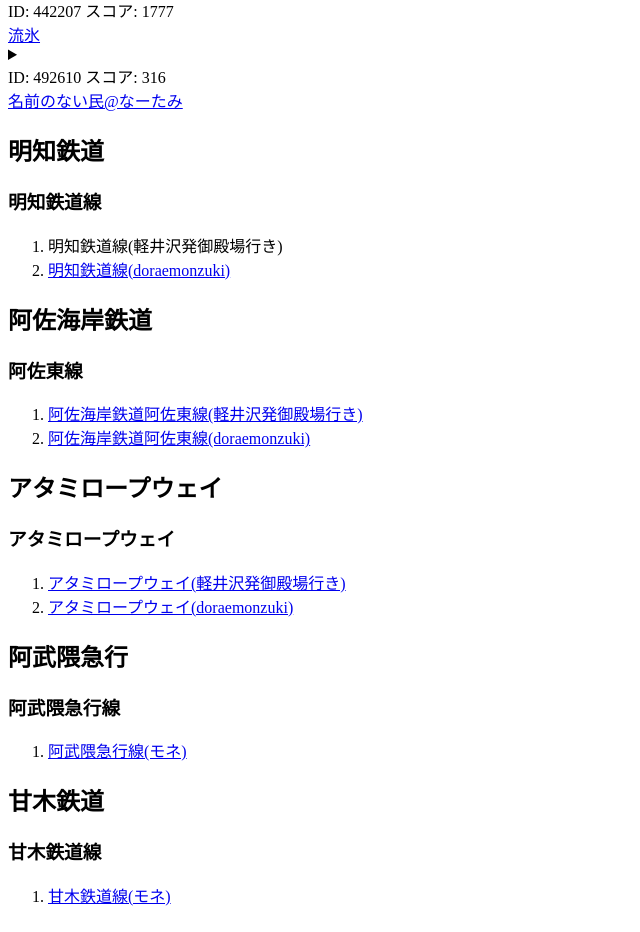
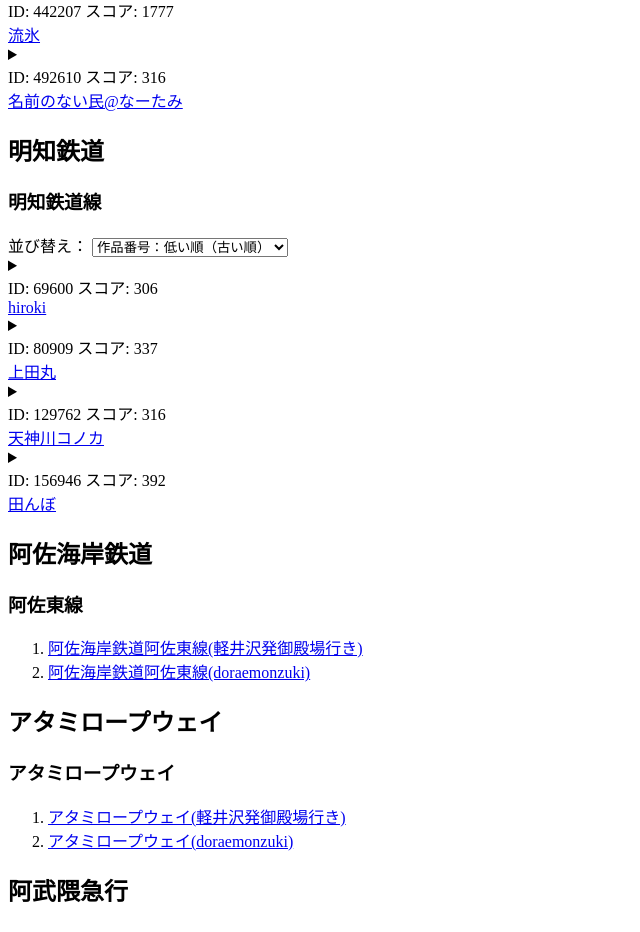
Before and after one commit to shimousaminato/reference, a plain HTML site: page railway/a-o.html in a window 1280 px wide. Shown: the part 6031-6963 px from the top of the page, without its empty margins (0-640 px from the left). Drawn offline with Linux system fonts and the light colour scheme.

Commit message:
Update a-o.html

```diff
--- a/railway/a-o.html
+++ b/railway/a-o.html
@@ -1163,13 +1163,68 @@ document.addEventListener('DOMContentLoaded', () => {
 </details>
   </div>
 </section>
+<section>
 <a id="1_Akechitetsudo"></a>
 <h2>明知鉄道</h2>
 <h3>明知鉄道線</h3>
-<ol>
-<li><a class="rB" jref="https://ku-tetsu.net/114417.html">明知鉄道線(軽井沢発御殿場行き)</a></li>
-<li><a href="https://ku-tetsu.net/340741.html" class="rB">明知鉄道線(doraemonzuki)</a></li>
-</ol>
+  <div class="sort-controls">
+    <label for="sort-select-akechi">並び替え：</label>
+    <select id="sort-select-akechi" class="sort-select" onchange="sortCards(this, 'container-akechi')">
+      <option value="id-asc">作品番号：低い順（古い順）</option>
+      <option value="score-desc">スコア：高い順</option>
+    </select>
+  </div>
+  <div class="card-grid" id="container-akechi">
+<details class="item-card" data-id="69600" data-score="306">
+<summary>
+<div class="card-header-info">
+<span class="card-id-label">ID: 69600</span>
+<span class="card-score-badge">スコア: <span class="score">306</span></span>
+</div>
+<a class="rB railway-link" href="#">hiroki</a>
+</summary>
+<div class="card-detail">
+<p>補足事項:</p>
+</div>
+</details>
+<details class="item-card" data-id="80909" data-score="337">
+<summary>
+<div class="card-header-info">
+<span class="card-id-label">ID: 80909</span>
+<span class="card-score-badge">スコア: <span class="score">337</span></span>
+</div>
+<a class="rB railway-link" href="#">上田丸</a>
+</summary>
+<div class="card-detail">
+<p>補足事項:</p>
+</div>
+</details>
+<details class="item-card" data-id="129762" data-score="316">
+<summary>
+<div class="card-header-info">
+<span class="card-id-label">ID: 129762</span>
+<span class="card-score-badge">スコア: <span class="score">316</span></span>
+</div>
+<a class="rB railway-link" href="#">天神川コノカ</a>
+</summary>
+<div class="card-detail">
+<p>補足事項:</p>
+</div>
+</details>
+<details class="item-card" data-id="156946" data-score="392">
+<summary>
+<div class="card-header-info">
+<span class="card-id-label">ID: 156946</span>
+<span class="card-score-badge">スコア: <span class="score">392</span></span>
+</div>
+<a class="rB railway-link" href="#">田んぼ</a>
+</summary>
+<div class="card-detail">
+<p>補足事項:</p>
+</div>
+</details>
+  </div>
+</section>
 <a id="1_Asakaigantetsudo"></a>
 <h2>阿佐海岸鉄道</h2>
 <h3>阿佐東線</h3>
```
